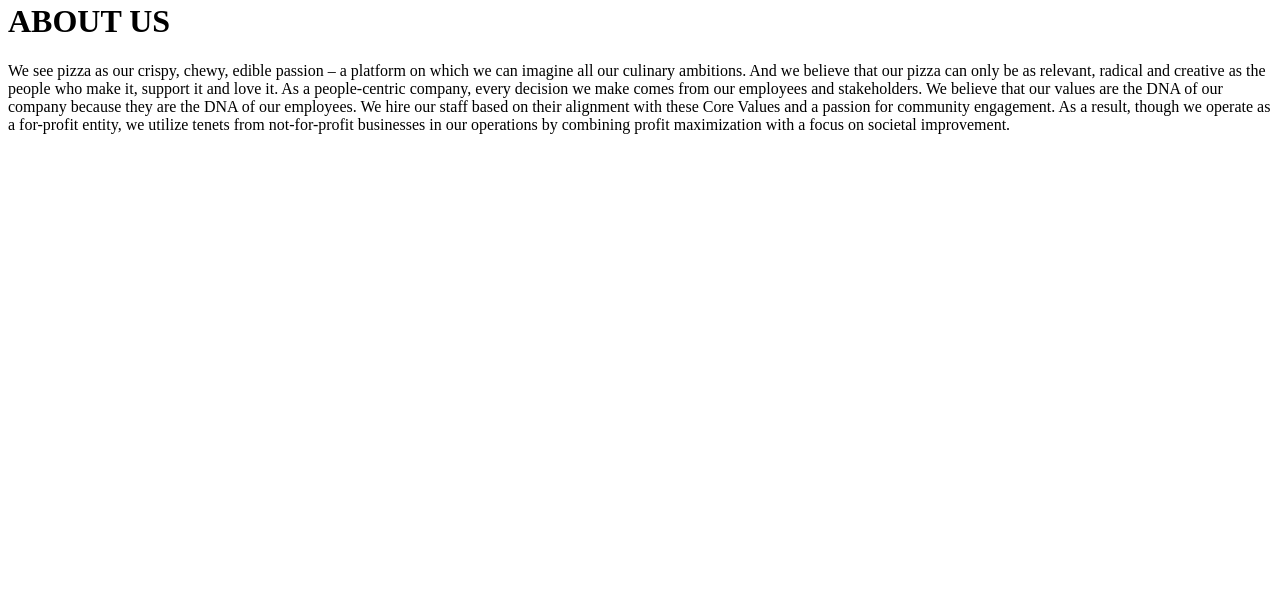
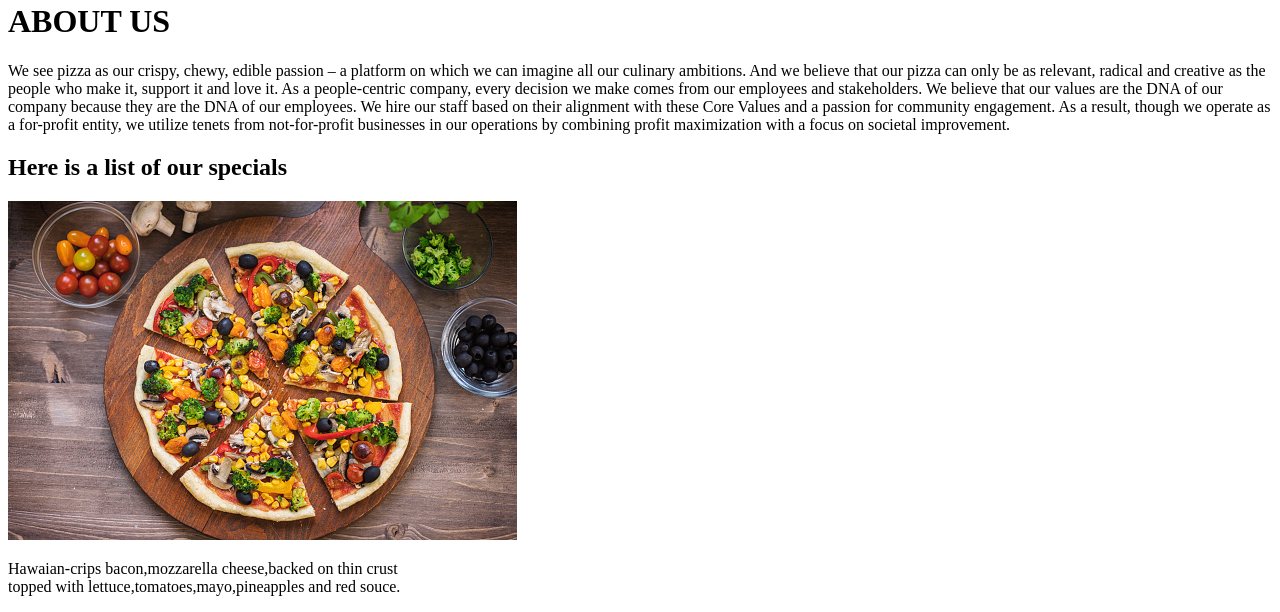
Before and after one commit to mariallugare/Marial-pizza, a plain HTML site: page index.html in a window 1280 px wide. Shown: the part 776-1388 px from the top of the page. Before the commit the page ends 926 px from the top, so only its background shows below. Drawn offline with Linux system fonts and the light colour scheme.

Commit message:
add pictures to the menu section

```diff
--- a/index.html
+++ b/index.html
@@ -26,11 +26,21 @@
 <p>
     We see pizza as our crispy, chewy, edible passion – a platform on which we can imagine all our culinary ambitions. And we believe that our pizza can only be as relevant, radical and creative as the people who make it, support it and love it. As a people-centric company, every decision we make comes from our employees and stakeholders. We believe that our values are the DNA of our company because they are the DNA of our employees. We hire our staff based on their alignment with these Core Values and a passion for community engagement. As a result, though we operate as a for-profit entity, we utilize tenets from not-for-profit businesses in our operations by combining profit maximization with a focus on societal improvement.
 </p>
+</div>
+<div class="menu">
+    <h2>Here is a list of our specials</h2>
+    <div class="pic2">
+        <img src="images/haweian.jpg" alt="Hawaian">
+    </div>
+<p>
+Hawaian-crips bacon,mozzarella cheese,backed on thin crust<br>
+topped with lettuce,tomatoes,mayo,pineapples and red souce.
+</p>
 
 
 
+</div>
 
-    </div>
 
 </body>
 </html>
```
